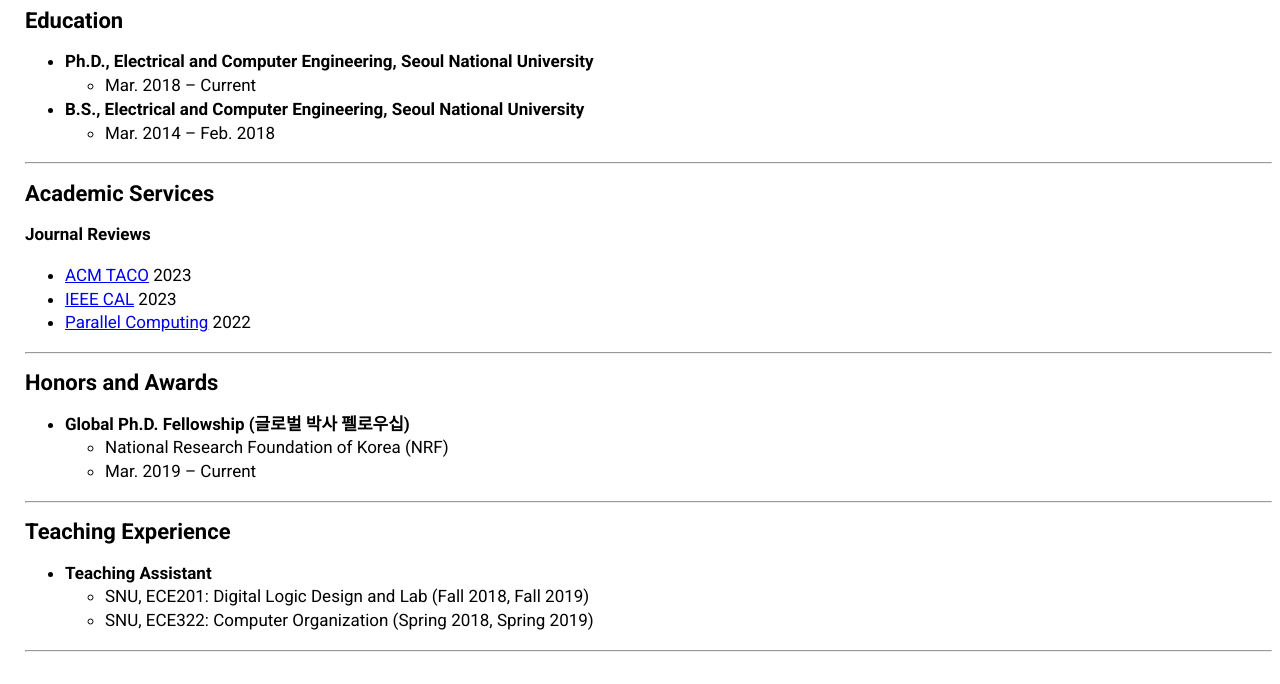
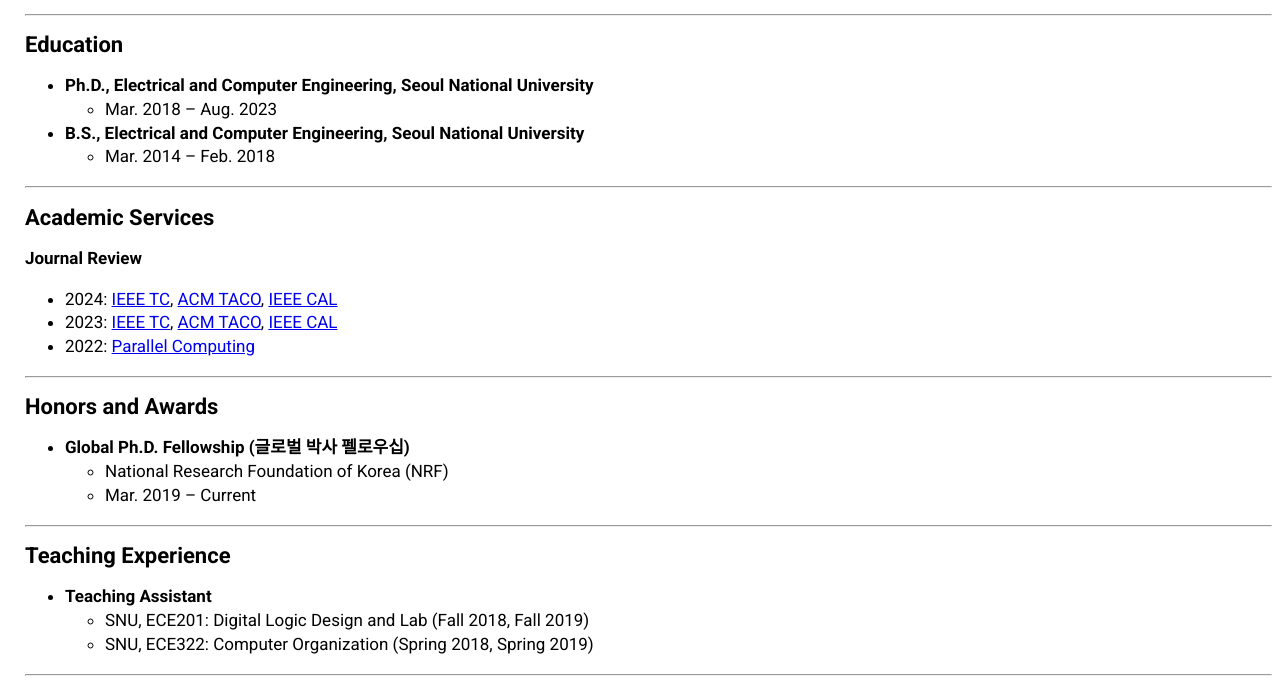
Before and after one commit to hunjunlee/hunjunlee.github.io, a plain HTML site: page index.html in a window 1280 px wide. Shown: the part 1626-2310 px from the top of the page. Before the commit the page ends 2286 px from the top, so only its background shows below. Drawn offline with Linux system fonts and the light colour scheme.

Commit message:
added some updates + picture

```diff
--- a/index.html
+++ b/index.html
@@ -64,9 +64,9 @@ color: #000;
         <td align=left> <img src="hunjun.jpg" width="180" height="190"></td>
         <td align=left><b>Hunjun Lee (이헌준)</b><br>
             <a href="https://hpcs.snu.ac.kr">High Performance Computer System Lab</a><br>
-            <a href="http://ece.snu.ac.kr/en">Dept. of Electrical and Computer Engineering</a><br>
+            <a href="https://asri.snu.ac.kr/en/">Automation and Systems Research Institute (ASRI)</a><br>
             <a href="http://en.snu.ac.kr">Seoul National University</a><br>
-            301-1114, Seoul National University, 1 Gwanak-ro, Gwanak-gu, Seoul, South Korea<br>
+            133-413, Seoul National University, 1 Gwanak-ro, Gwanak-gu, Seoul, South Korea<br>
             Email: hunjunlee7515@snu.ac.kr<br><br>
             <a href="https://scholar.google.com/citations?user=A6SaB3YAAAAJ&hl=en">[Google Scholar]</a>
             <a href="https://dblp.org/pid/250/8881.html">[dblp]</a>
@@ -84,7 +84,7 @@ color: #000;
     <figcaption style="text-align: center;">Overview of the FlexBrain Proejct</figcaption>
 </figure> -->
 <p>
-I am a Ph.D. candidate in the Department of Electrical and Computer Engineering at Seoul National University, advised by <a href="http://hpcs.snu.ac.kr/~jangwoo/">Prof. Jangwoo Kim</a>.
+I am a researcher at the Automation and Systems Research Institute (ASRI), advised by <a href="http://hpcs.snu.ac.kr/~jangwoo/">Prof. Jangwoo Kim</a>.
 </br>
 </br>
 During my Ph.D., I mostly focused on designing <b>an optimal brain modeling architecture</b> with flexible, efficient, and scalable brain simulation support (<a href="https://hpcs.snu.ac.kr/research/neuromorphic-computing/">FlexBrain Project</a>).
@@ -108,6 +108,9 @@ I'm also interested in other computer architecture topics including deep/machine
 
 <h2 id="invited-talks">Invited Talks</h2>
 <ul>
+    <li>
+        <b>Computer Architecture for the Brain in Silico, in Vivo, and in Vitro</b> presented at Samsung Advanced Institute of Technology (SAIT), May 9th, 2024
+    </li>
     <li>
         <b>An Extreme Energy-Efficient In-Memory DNN Acceleration Using 3D NAND Flash</b> presented at Electronics and Telecommunications Research Institute (ETRI), March 13th, 2023
     </li>
@@ -225,7 +228,7 @@ I'm also interested in other computer architecture topics including deep/machine
     <li>
         <b>Ph.D., Electrical and Computer Engineering, Seoul National University</b>
         <ul>
-            <li>Mar. 2018 – Current</li>
+            <li>Mar. 2018 – Aug. 2023</li>
         </ul>
     </li>
     <li>
@@ -239,11 +242,24 @@ I'm also interested in other computer architecture topics including deep/machine
 
 <!-- Professional Service -->
 <h2 id="professional-service">Academic Services</h2>
-<h3>Journal Reviews</h3>
+<h3>Journal Review</h3>
 <ul>
-    <li><a href="https://dl.acm.org/journal/taco">ACM TACO</a> 2023</li>
-    <li><a href="https://www.computer.org/csdl/journal/ca">IEEE CAL</a> 2023</li>
-    <li><a href="https://www.journals.elsevier.com/parallel-computing">Parallel Computing</a> 2022</li>
+    <li>
+        2024:
+        <a href="https://www.computer.org/csdl/journal/tc">IEEE TC</a>,
+        <a href="https://dl.acm.org/journal/taco">ACM TACO</a>,
+        <a href="https://www.computer.org/csdl/journal/ca">IEEE CAL</a>
+    </li>
+    <li>
+        2023:
+        <a href="https://www.computer.org/csdl/journal/tc">IEEE TC</a>,
+        <a href="https://dl.acm.org/journal/taco">ACM TACO</a>,
+        <a href="https://www.computer.org/csdl/journal/ca">IEEE CAL</a>
+    </li>
+    <li>
+        2022:
+        <a href="https://www.journals.elsevier.com/parallel-computing">Parallel Computing</a>
+    </li>
 </ul>
 <hr />
 
```
Also changed, not shown: hunjun.jpg.
